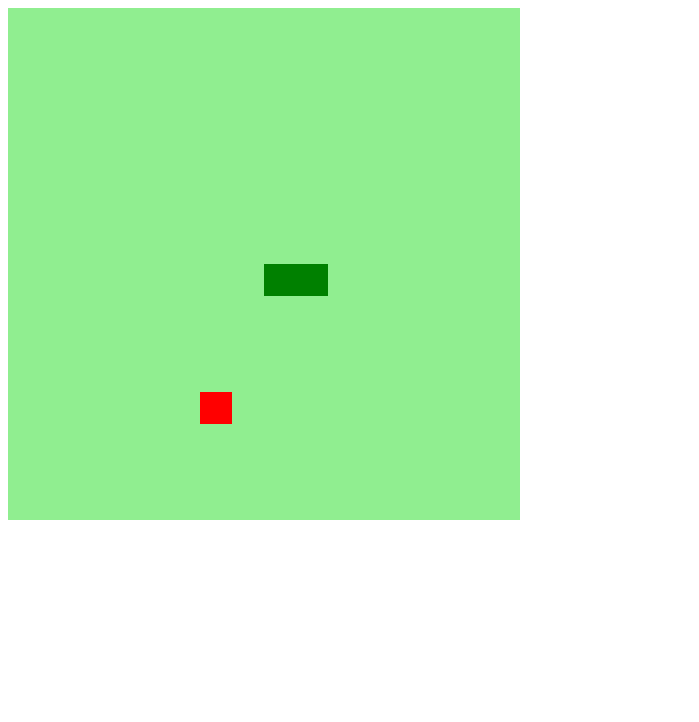
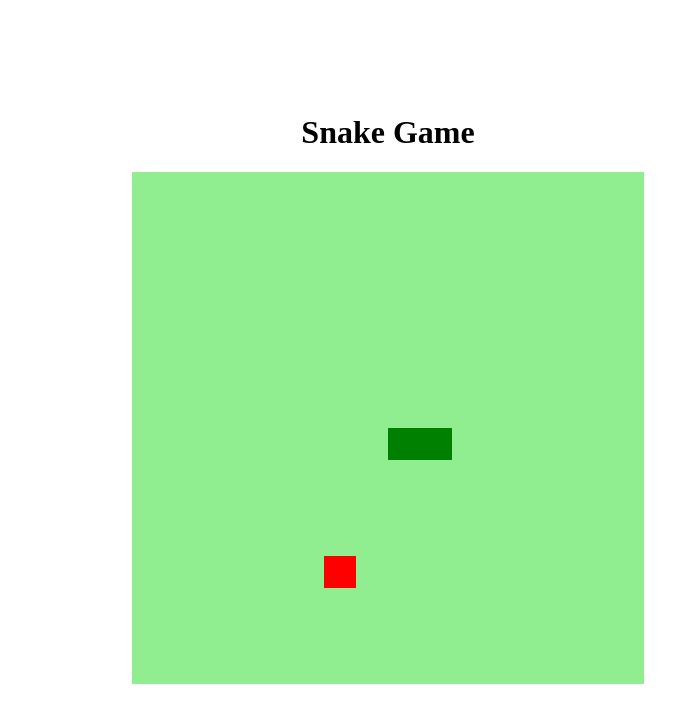
Before and after one commit to Lucas17rs/ID-aula-jogo-da-coba, a plain HTML site: page index.html in a window 1280 px wide. Shown: the whole page, without its empty margins (0-699 px from the left). Drawn offline with Linux system fonts and the light colour scheme.

Commit message:
aula DI snake parte 6

```diff
--- a/index.html
+++ b/index.html
@@ -11,6 +11,8 @@
 </head>
 
 <body>
+	<h1>Snake Game</h1>
+
 	<canvas id=snake width="512" height="512"> </canvas>
 
 </body>
--- a/style.css
+++ b/style.css
@@ -0,0 +1,11 @@
+body {
+	height: 95vh;
+	width: 95vh;
+	display: flex;
+	justify-content: center;
+	align-items: center;
+	flex-direction: column;
+	color: black;
+
+
+}
```
